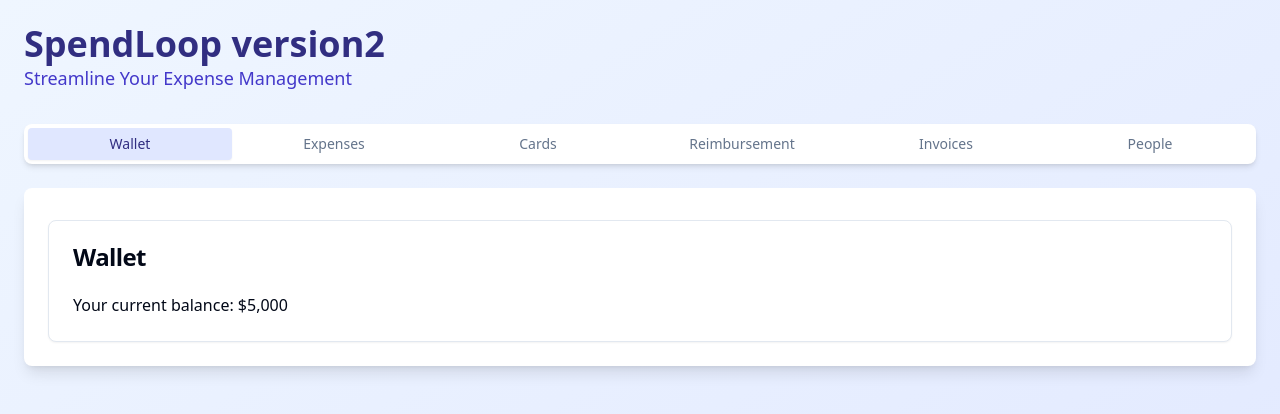
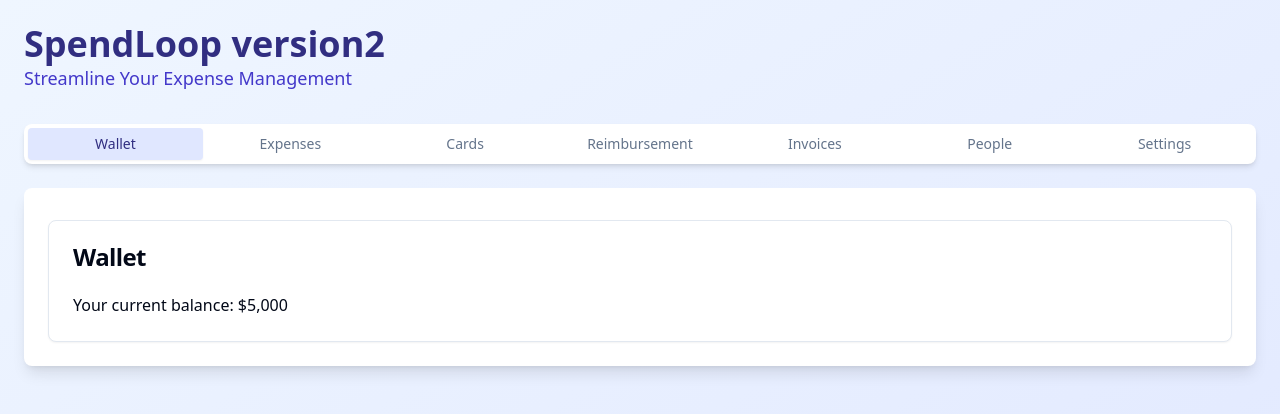
Before and after one commit to metalmetta/spendloop, a React (Vite) app: page / in a window 1280 px wide. Shown: the top 414 px of the page. Built offline with nearby package versions, Linux system fonts and the light colour scheme.

Commit message:
added to index

```diff
--- a/src/pages/Index.jsx
+++ b/src/pages/Index.jsx
@@ -6,6 +6,7 @@ import Cards from '../components/Cards';
 import Reimbursement from '../components/Reimbursement';
 import Invoices from '../components/Invoices';
 import People from '../components/People';
+import Settings from '../components/Settings'; // Import the new Settings component
 
 const Index = () => {
   return (
@@ -16,13 +17,14 @@ const Index = () => {
           <p className="text-lg text-indigo-700">Streamline Your Expense Management</p>
         </header>
         <Tabs defaultValue="wallet" className="w-full">
-          <TabsList className="grid w-full grid-cols-6 bg-white shadow-md rounded-lg mb-6">
+          <TabsList className="grid w-full grid-cols-7 bg-white shadow-md rounded-lg mb-6"> {/* Update grid-cols to 7 */}
             <TabsTrigger value="wallet" className="data-[state=active]:bg-indigo-100 data-[state=active]:text-indigo-900">Wallet</TabsTrigger>
             <TabsTrigger value="expenses" className="data-[state=active]:bg-indigo-100 data-[state=active]:text-indigo-900">Expenses</TabsTrigger>
             <TabsTrigger value="cards" className="data-[state=active]:bg-indigo-100 data-[state=active]:text-indigo-900">Cards</TabsTrigger>
             <TabsTrigger value="reimbursement" className="data-[state=active]:bg-indigo-100 data-[state=active]:text-indigo-900">Reimbursement</TabsTrigger>
             <TabsTrigger value="invoices" className="data-[state=active]:bg-indigo-100 data-[state=active]:text-indigo-900">Invoices</TabsTrigger>
             <TabsTrigger value="people" className="data-[state=active]:bg-indigo-100 data-[state=active]:text-indigo-900">People</TabsTrigger>
+            <TabsTrigger value="settings" className="data-[state=active]:bg-indigo-100 data-[state=active]:text-indigo-900">Settings</TabsTrigger> {/* Add new tab */}
           </TabsList>
           <div className="bg-white shadow-lg rounded-lg p-6">
             <TabsContent value="wallet"><Wallet /></TabsContent>
@@ -31,6 +33,7 @@ const Index = () => {
             <TabsContent value="reimbursement"><Reimbursement /></TabsContent>
             <TabsContent value="invoices"><Invoices /></TabsContent>
             <TabsContent value="people"><People /></TabsContent>
+            <TabsContent value="settings"><Settings /></TabsContent> {/* Add new tab content */}
           </div>
         </Tabs>
       </div>
```
